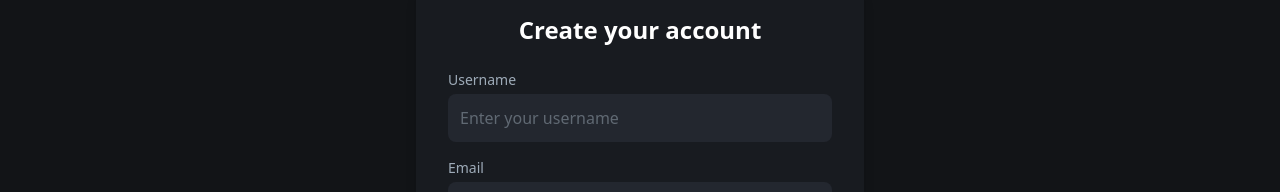
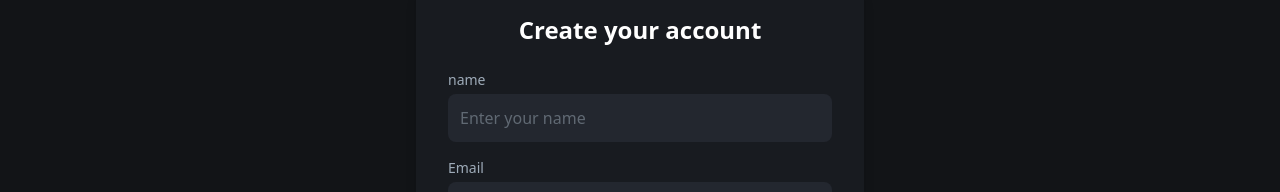
Before and after one commit to AhmedNAgy25/Task-Master, a React (Vite) app: page /signup in a window 1280 px wide. Shown: the part 176-368 px from the top of the page. Built offline with nearby package versions, Linux system fonts and the light colour scheme.

Commit message:
ready for handling

```diff
--- a/src/pages/Signup.jsx
+++ b/src/pages/Signup.jsx
@@ -2,9 +2,9 @@ import { useState } from "react";
 import { Link, useNavigate } from "react-router-dom";
 import apiService from "../services/api";
 
-export default function Signup({ onSignUp }) {
+export default function Signup() {
   const [formData, setFormData] = useState({
-    username: "",
+    name: "",
     email: "",
     password: "",
     confirmPassword: "",
@@ -34,7 +34,7 @@ export default function Signup({ onSignUp }) {
     setIsLoading(true);
 
     if (
-      !formData.username ||
+      !formData.name ||
       !formData.email ||
       !formData.password ||
       !formData.confirmPassword
@@ -60,7 +60,7 @@ export default function Signup({ onSignUp }) {
 
     try {
       const signupData = {
-        username: formData.username,
+        name: formData.name,
         email: formData.email,
         password: formData.password,
         password2: formData.confirmPassword,
@@ -68,17 +68,11 @@ export default function Signup({ onSignUp }) {
 
       const response = await apiService.signup(signupData);
 
-      // check token exist
-      const storedToken = apiService.getToken();
-
-      if (storedToken) {
-        if (onSignUp) {
-          onSignUp(response.data?.user || { email: formData.email });
-        }
-        navigate("/tasks");
+      if (response && response.data && response.data.user) {
+        // Signup successful, redirect to sign-in page
+        navigate("/signin", { state: { signupSuccess: true } });
       } else {
-        // no token exist
-        setError("Failed to authenticate after signup. Please try signing in.");
+        setError("Signup failed. Please try again.");
       }
     } catch (error) {
       setError(error.message || "Failed to create account");
@@ -100,19 +94,19 @@ export default function Signup({ onSignUp }) {
         >
           <div className="flex flex-col gap-1">
             <label
-              htmlFor="username"
+              htmlFor="name"
               className="text-sm font-medium text-[#9EABB8]"
             >
-              Username
+              name
             </label>
             <input
-              id="username"
-              name="username"
+              id="name"
+              name="name"
               type="text"
               className="rounded-lg p-3 bg-[#23272f] text-[#9eabb8] focus:outline-none focus:ring-2 focus:ring-[#1a80e5]"
-              placeholder="Enter your username"
-              autoComplete="username"
-              value={formData.username}
+              placeholder="Enter your name"
+              autoComplete="name"
+              value={formData.name}
               onChange={handleChange}
             />
           </div>
```
Also changed, not shown: 1 other file (tests, documents, lock files or other folders).
